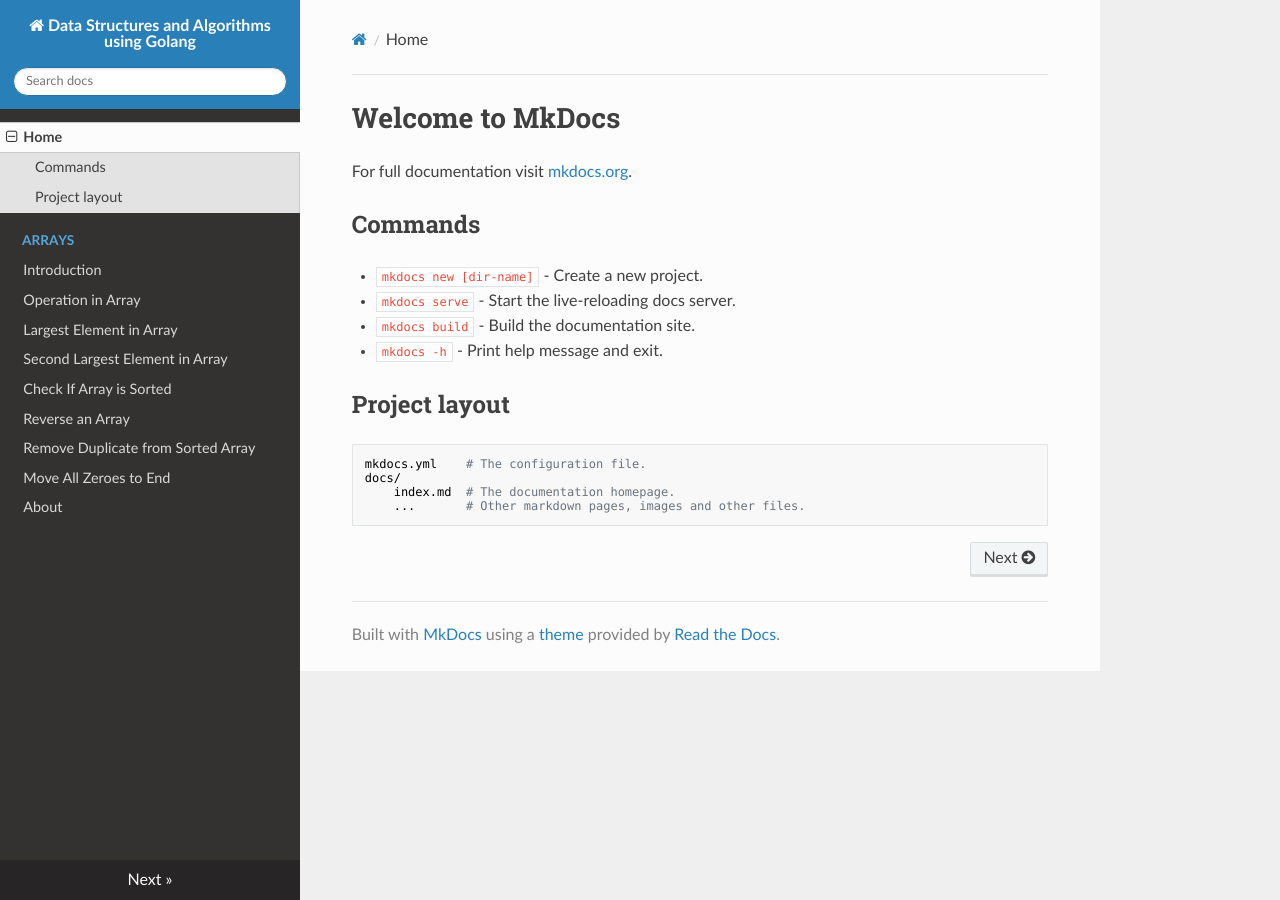
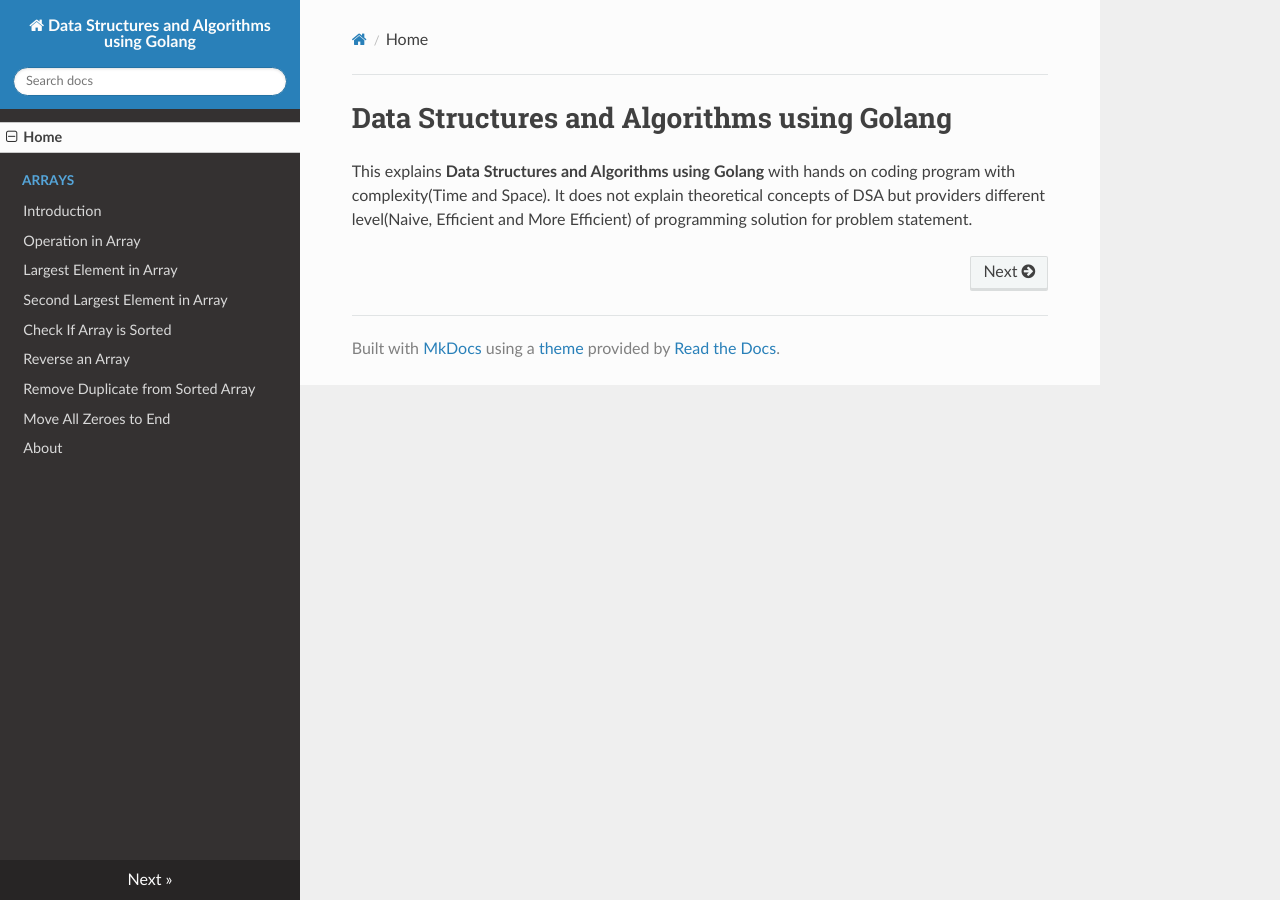
Before and after one commit to prithvipal/golang-dsa, an MkDocs documentation site: the page built from docs/index.md, in a window 1280 px wide. Built offline with MkDocs 1.6.1, drawn with Linux system fonts in a browser that asks for light colours; nearby versions of some CDN libraries.

Commit message:
Home page

```diff
--- a/docs/index.md
+++ b/docs/index.md
@@ -1,17 +1,3 @@
-# Welcome to MkDocs
+# Data Structures and Algorithms using Golang
 
-For full documentation visit [mkdocs.org](https://www.mkdocs.org).
-
-## Commands
-
-* `mkdocs new [dir-name]` - Create a new project.
-* `mkdocs serve` - Start the live-reloading docs server.
-* `mkdocs build` - Build the documentation site.
-* `mkdocs -h` - Print help message and exit.
-
-## Project layout
-
-    mkdocs.yml    # The configuration file.
-    docs/
-        index.md  # The documentation homepage.
-        ...       # Other markdown pages, images and other files.
+This explains **Data Structures and Algorithms using Golang** with hands on coding program with complexity(Time and Space). It does not explain theoretical concepts of DSA but providers different level(Naive, Efficient and More Efficient) of programming solution for problem statement.
```
